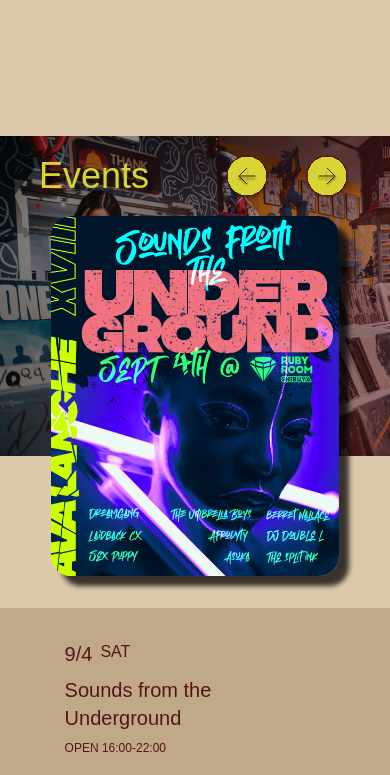
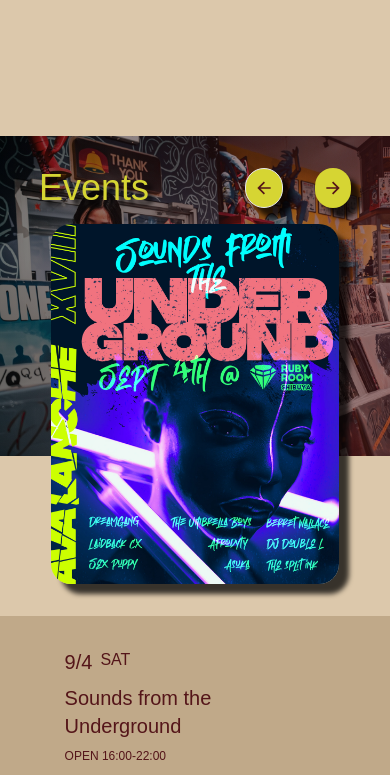
Before and after one commit to Fire-Bringer/vinyl-cafe-frontend, a Next.js app: page / in a window 390 px wide. Shown: the part 2440-3215 px from the top of the page. Built offline with nearby package versions, Linux system fonts and the light colour scheme; a web font is replaced by a local one.

Commit message:
edit some remix icons

```diff
--- a/src/components/Events/Events.jsx
+++ b/src/components/Events/Events.jsx
@@ -1,6 +1,5 @@
 import Image from "next/image";
-import LeftArrow from '@/components/SVGs/Left-arrow';
-import RightArrow from '@/components/SVGs/Right-arrow';
+import { RiArrowLeftLine, RiArrowRightLine } from '@remixicon/react';
 
 const Events = () => {
   return (
@@ -15,7 +14,7 @@
       <div className="bg-background-600 w-full h-[20rem] hidden md:block" />
 
       {/* Main Container */}
-      <div className="-mt-80 md:-mt-[40rem] 2xl:-mt-[50rem] mb-20 flex flex-col justify-center items-center">
+      <div className="-mt-72 md:-mt-[40rem] mb-20 flex flex-col justify-center items-center">
 
         {/* Event Header & Sliders */}
         <div className="w-4/5 md:w-full flex justify-between text-primary">
@@ -23,18 +22,18 @@
           <h2 className="font-display text-center text-4xl self-center t-shadower">Events</h2>
 
           <div className="flex justify-center gap-8">
-            <LeftArrow
-              className="w-12"
-              />
-            <RightArrow
-              className="w-12"
-              />
+            <button className="p-2 rounded-full text-secondary bg-primary border shadower">
+              <RiArrowLeftLine width="20" height="20" />
+            </button>
+            <button className="p-2 rounded-full text-secondary bg-primary shadower">
+              <RiArrowRightLine width="20" height="20" />
+            </button>
           </div>
 
         </div>
 
         {/* Content Container */}
-        <div className="flex flex-col md:flex-row items-center md:items-start justify-center gap-8 md:gap-2 lg:gap-4 w-full">
+        <div className="flex flex-col md:flex-row items-center md:items-start justify-center gap-8 md:gap-2 lg:gap-4 w-full mt-4">
 
           {/* Event Flyer */}
           <div className="w-[18rem] lg:w-[25rem]">
--- a/src/components/Footer/Footer.jsx
+++ b/src/components/Footer/Footer.jsx
@@ -1,3 +1,5 @@
+import { RiInstagramLine, RiYoutubeLine } from '@remixicon/react';
+
 const Footer = () => {
   return (
     <footer className="w-full relative bg-secondary">
@@ -37,20 +39,12 @@
 
           <div className="flex justify-center gap-8 lg:w-4/10">
 
-            <div className="self-center">
-              <img
-                src="icons/ig-icon.svg"
-                alt="Vinyl Icon"
-                className="w-full object-contain"
-                />
+            <div className="self-center text-primary">
+              <RiInstagramLine width={48} height={48} />
             </div>
 
-            <div className="self-center">
-              <img
-                src="icons/yt-icon.svg"
-                alt="Vinyl Icon"
-                className="w-full object-contain"
-                />
+            <div className="self-center text-primary">
+              <RiYoutubeLine width={48} height={48} />
             </div>
 
           </div>
--- a/src/components/Gallery/Gallery.jsx
+++ b/src/components/Gallery/Gallery.jsx
@@ -2,7 +2,7 @@
 
 const Gallery = () => {
   return (
-    <section id="Gallery" className="bg-background-600 flex flex-col place-items-center py-20">
+    <section id="Gallery" className="bg-background-600 flex flex-col place-items-center pt-20 pb-40">
 
       <h2 className="font-display text-4xl mt-4 md:mt-8">Gallery</h2>
 
```
